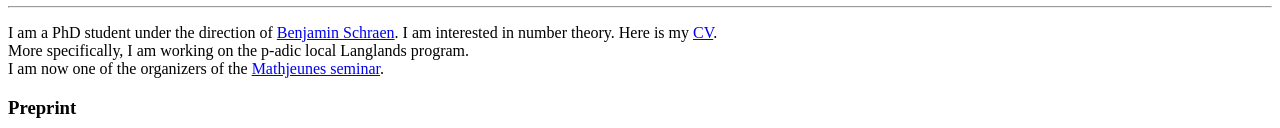
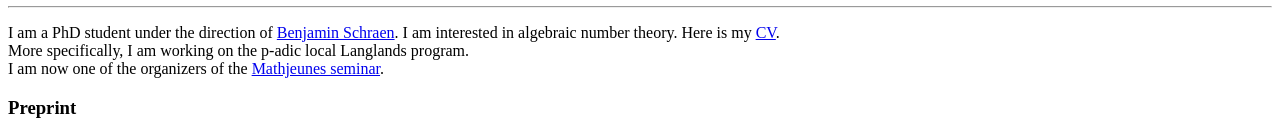
Before and after one commit to wzxmath/wzxmath.github.io, a plain HTML site: page index.html in a window 1280 px wide. Shown: the part 209-337 px from the top of the page. Drawn offline with Linux system fonts and the light colour scheme.

Commit message:
Update index.html

```diff
--- a/index.html
+++ b/index.html
@@ -40,7 +40,7 @@
 Email: <a href="mailto:zhixiang.wu@universite-paris-saclay.fr"> zhixiang.wu@universite-paris-saclay.fr</a>, or <a href="mailto:wzxmath@foxmail.com"> wzxmath@foxmail.com</a><br>
 <div itemscope itemtype="https://schema.org/Person"><a itemprop="sameAs" content="https://orcid.org/0000-0002-3039-3357" href="https://orcid.org/0000-0002-3039-3357" target="orcid.widget" rel="me noopener noreferrer" style="vertical-align:top;"><img src="https://orcid.org/sites/default/files/images/orcid_16x16.png" style="width:1em;margin-right:.5em;" alt="ORCID iD icon">https://orcid.org/0000-0002-3039-3357</a></div>
 <hr />
-<p>I am a PhD student under the direction of <a href="https://www.imo.universite-paris-saclay.fr/~schraen/"> Benjamin Schraen</a>. I am interested in number theory. Here is my <a href="Curriculum_Vitae.pdf"> CV</a>.<br>
+<p>I am a PhD student under the direction of <a href="https://www.imo.universite-paris-saclay.fr/~schraen/"> Benjamin Schraen</a>. I am interested in algebraic number theory. Here is my <a href="Curriculum_Vitae.pdf"> CV</a>.<br>
 More specifically, I am working on the p-adic local Langlands program.<br>
 I am now one of the organizers of the <a href=" https://sites.google.com/site/seminairemathjeunesparis/"> Mathjeunes seminar</a>.
 </p>
```
